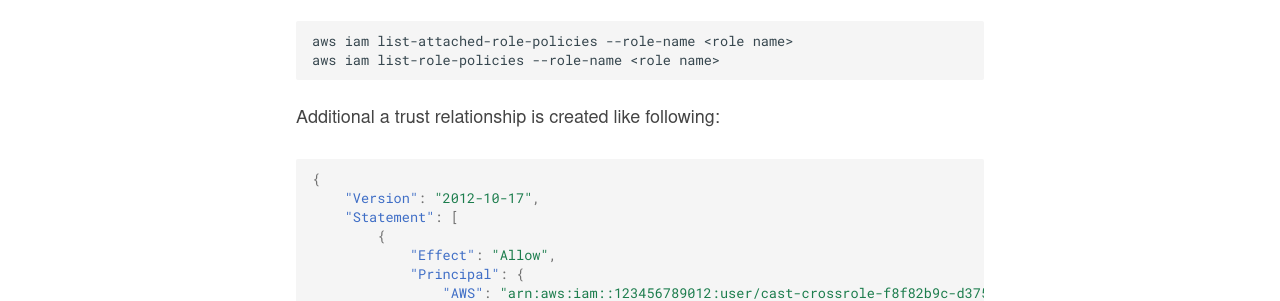
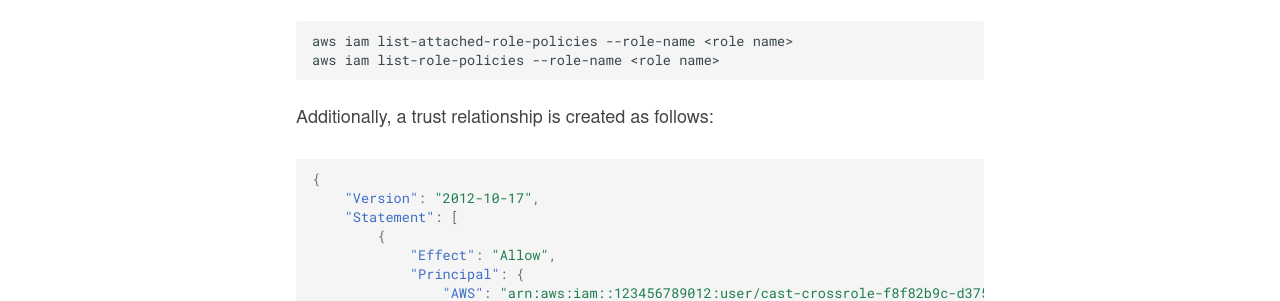
Before and after one commit to castai/docs, an MkDocs documentation site: the page built from docs/guides/cloud-permissions.md, in a window 1280 px wide. Shown: the part 2597-2898 px from the top of the page. Built offline with MkDocs 1.6.1 and Material for MkDocs 9.7.7, drawn with Linux system fonts in a browser that asks for light colours; some web fonts are replaced.

Commit message:
Minor rephrasing
Co-authored-by: matas-cast <91058680+matas-cast@users.noreply.github.com>

````diff
--- a/docs/guides/cloud-permissions.md
+++ b/docs/guides/cloud-permissions.md
@@ -127,7 +127,7 @@ aws iam list-attached-role-policies --role-name <role name>
 aws iam list-role-policies --role-name <role name>
 ```
 
-Additional a trust relationship is created like following:
+Additionally, a trust relationship is created as follows:
 ```json
 {
     "Version": "2012-10-17",
````
